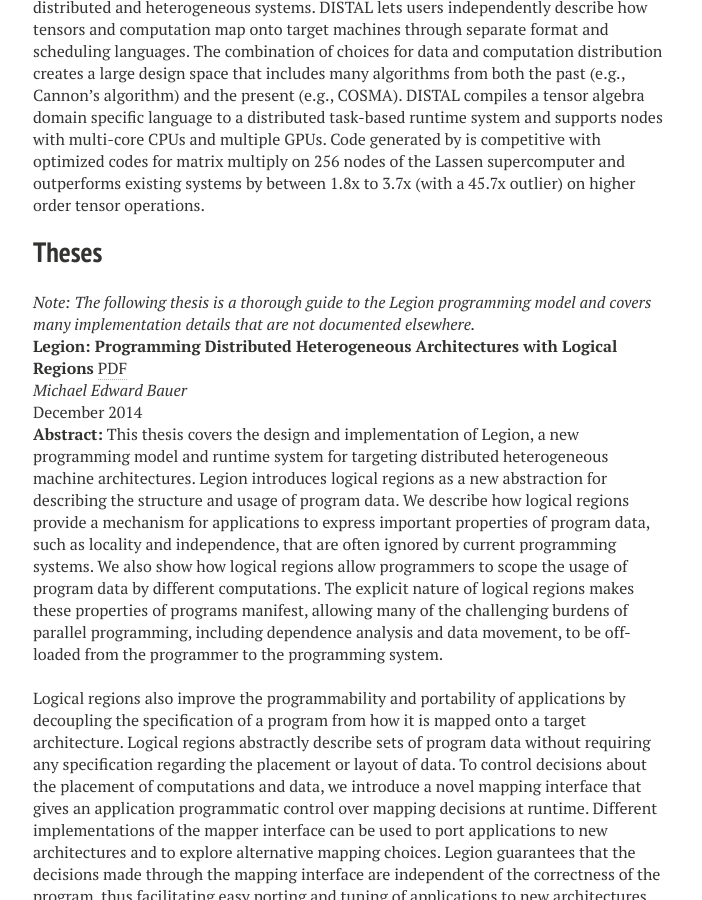
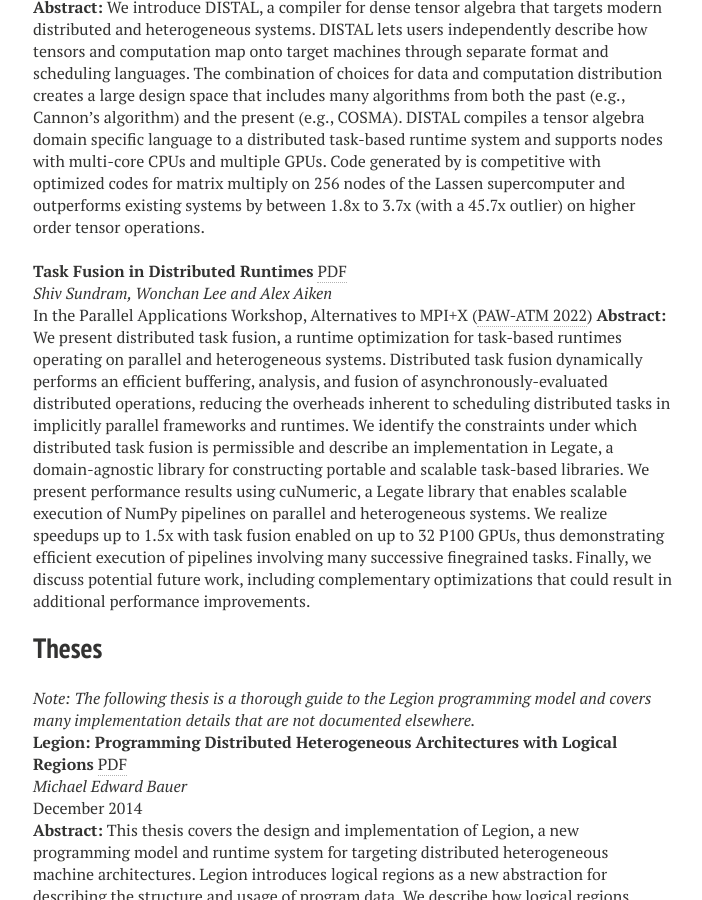
Before and after one commit to apryakhin/legion.stanford.edu, a Jekyll site: the page built from publications.md, in a window 1280 px wide and 900 px high, scrolled down 11355 px. Shown: the whole window, without its empty margins (287-989 px from the left). Built offline with Jekyll 4.4.1, drawn with Linux system fonts in a browser that asks for light colours; nearby versions of some CDN libraries; some of the changed text lies outside the part shown.

Commit message:
Add PAW-ATM 2022 paper.

```diff
--- a/publications.md
+++ b/publications.md
@@ -25,11 +25,12 @@ title: Publications
       * [Auto-Parallelizer (SC 2019)](#parallel2019) \[[PDF](/pdfs/parallelizer2019.pdf)]
   * Bindings:
       * [Python (PAW-ATM 2019)](#pygion2019) \[[PDF](/pdfs/pygion2019.pdf)]
-  * Libraries:
+  * Libraries and Techniques:
       * [Visualization (ISAV 2017)](#isav2017) \[[PDF](/pdfs/isav2017.pdf)]
       * [Graph Processesing (VLDB 2018)](#vldb2018) \[[PDF](/pdfs/vldb2018.pdf), [Software Release](https://github.com/LuxGraph/Lux)]
       * [Legate NumPy (SC 2019)](#legate2019) \[[PDF](/pdfs/legate-preprint.pdf)]
       * [Tensor Algebra (PLDI 2022)](#distal2022) \[[PDF](/pdfs/distal2022.pdf)]
+      * [Distributed Task Fusion (PAW-ATM 2022)](#pawatm2022) \[[PDF](/pdfs/pawatm2022.pdf)]
   * Applications:
       * [S3D-Legion (2017)](#s3d2017) \[[PDF](https://www.taylorfrancis.com/books/e/9781315277400/chapters/10.1201/b21930-12)]
       * [Soleil-X (2018)](#soleilx2018) \[[PDF](/pdfs/soleilx2018.pdf)]
@@ -574,7 +575,7 @@ users independently describe how tensors and computation map onto
 target machines through separate format and scheduling languages. The
 combination of choices for data and computation distribution creates a
 large design space that includes many algorithms from both the past
-(e.g., Cannon’s algorithm) and the present (e.g., COSMA). DISTAL
+(e.g., Cannon's algorithm) and the present (e.g., COSMA). DISTAL
 compiles a tensor algebra domain specific language to a distributed
 task-based runtime system and supports nodes with multi-core CPUs and
 multiple GPUs. Code generated by is competitive with optimized codes
@@ -582,6 +583,27 @@ for matrix multiply on 256 nodes of the Lassen supercomputer and
 outperforms existing systems by between 1.8x to 3.7x (with a 45.7x
 outlier) on higher order tensor operations.
 
+
+<a name="pawatm2022"></a>__Task Fusion in Distributed Runtimes__ [PDF](/pdfs/pawatm2022.pdf) <br/>
+_Shiv Sundram, Wonchan Lee and Alex Aiken_ <br/>
+In the Parallel Applications Workshop, Alternatives to MPI+X ([PAW-ATM 2022](https://sourceryinstitute.github.io/PAW/))
+__Abstract:__ We present distributed task fusion, a runtime
+optimization for task-based runtimes operating on parallel and
+heterogeneous systems. Distributed task fusion dynamically performs an
+efficient buffering, analysis, and fusion of asynchronously-evaluated
+distributed operations, reducing the overheads inherent to scheduling
+distributed tasks in implicitly parallel frameworks and runtimes. We
+identify the constraints under which distributed task fusion is
+permissible and describe an implementation in Legate, a
+domain-agnostic library for constructing portable and scalable
+task-based libraries. We present performance results using cuNumeric,
+a Legate library that enables scalable execution of NumPy pipelines on
+parallel and heterogeneous systems. We realize speedups up to 1.5x
+with task fusion enabled on up to 32 P100 GPUs, thus demonstrating
+efficient execution of pipelines involving many successive finegrained
+tasks. Finally, we discuss potential future work, including
+complementary optimizations that could result in additional
+performance improvements.
 
 ## Theses
 
@@ -765,7 +787,7 @@ in two steps. First, the auto-parallelizer materializes data
 parallelism in a program into task parallelism. Next, the tasking
 system dynamically analyzes dependencies between tasks and executes
 independent tasks in parallel. This two-stage process gives
-programmers a second chance when the auto-parallelizer “fails”: When a
+programmers a second chance when the auto-parallelizer "fails": When a
 part of a program is not amenable to the compiler
 auto-parallelization, the programmer can gracefully fall back to the
 runtime parallelization by writing that part directly with task
```
Also changed, not shown: 1 other file.
